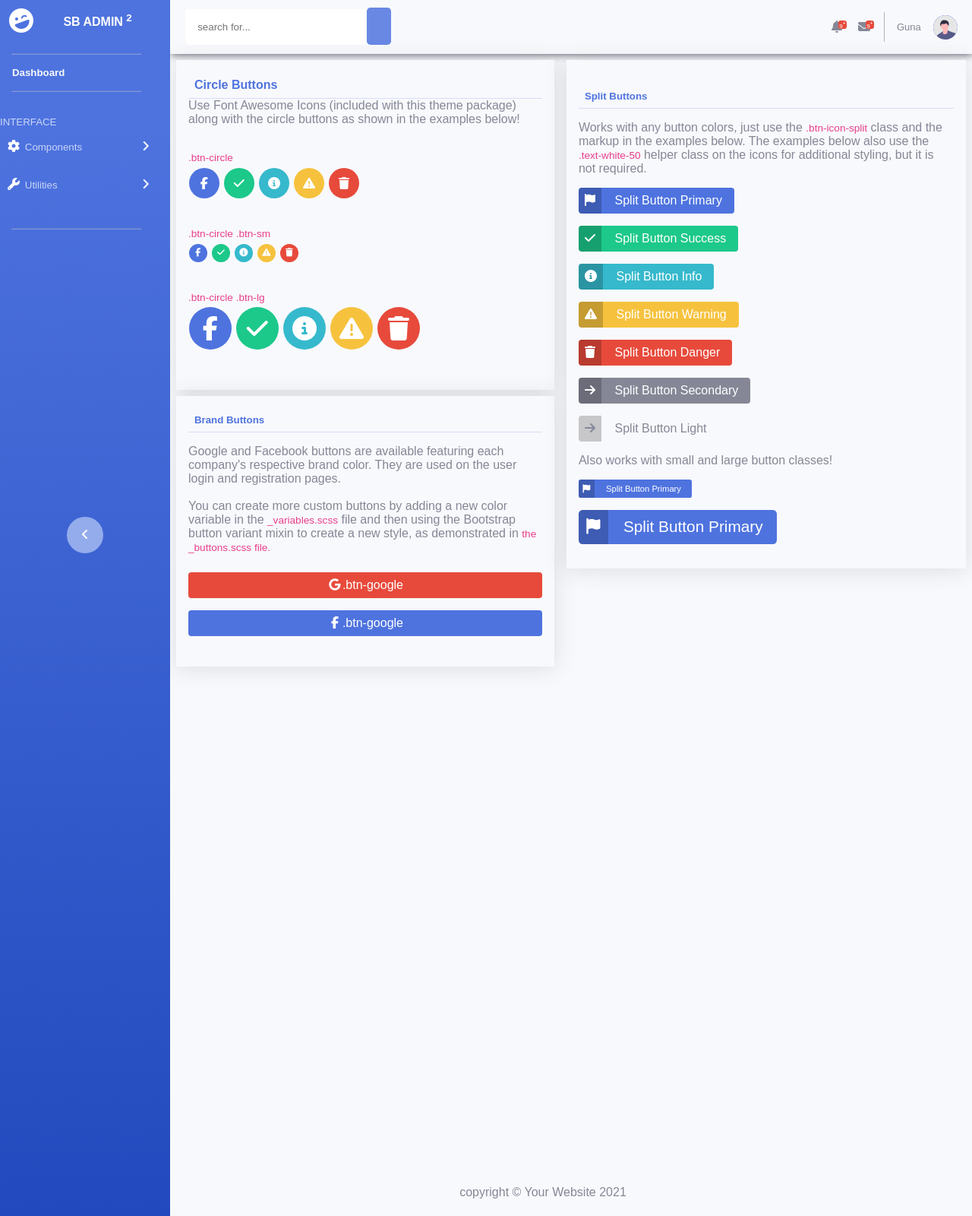
After one commit to gamersdestiny/SB-Admin-clone, a Django app: page /buttons/ in a window 1280 px wide. The commit adds this page. Shown: the whole page at 76% size. Run offline with Django 3.2, Linux system fonts and the light colour scheme; some libraries are stand-ins or nearby versions; some web fonts are replaced.

Commit message:
button page completed

```diff
--- /dev/null
+++ b/clone/static/css/buttons.css
@@ -0,0 +1,34 @@
+.buttons-container{
+	display: flex;
+}
+
+.circle-buttons, .brand-buttons, .split-buttons{
+	margin: .5rem;
+	padding: 1rem;
+}
+
+.btn-circle-cont{
+	display: flex;
+	flex-direction: column;
+}
+
+.brand-btn-container{
+	display: flex;
+	flex-direction: column;
+}
+.brand-btn{
+	display: inline-flex;
+	justify-content: center;
+	width: 100%;
+	margin: .5rem auto;
+}
+
+/* =======================================plit buttons===================================== */
+
+.split-buttons>*{
+	margin: 1rem 0;
+}
+
+.bb-content>*{
+	margin: 1rem 0;
+}
--- a/clone/static/css/style.css
+++ b/clone/static/css/style.css
@@ -26,6 +26,7 @@
     --danger: #e74a3b;
     --light: #f8f9fc;
     --dark: #5a5c69;
+	--code-color: #e83e8c;
 }
 
 *{
@@ -51,17 +52,21 @@ li{
 	list-style: none;
 }
 /* ==================================navbar==================================================== */
+
 .navbar-section{
-	display: flex;
-	flex-direction: column;
 	float: left;
 	width: 14rem;
-	height: 200vh;
+	min-height: 200vh;
 	background: #4e73df;
+	background-color: #4e73df;
+	background-image: linear-gradient(180deg,#4e73df 10%,#224abe 100%);
+	background-size: cover;
 	position: relative;
 }
 
 .navbar{
+	display: flex;
+	flex-direction: column;
 	align-self: center;
 	color: white;
 	width: 90%;
@@ -271,6 +276,6 @@ li{
 	position: absolute;
 	left: 55%;
 	transform: translateX(-45%);
-	bottom: -5rem;
+	top: 195vh;
 	color: var(--secondary);
 }
--- a/clone/static/css/utilities.css
+++ b/clone/static/css/utilities.css
@@ -22,30 +22,114 @@
 
 .primary{
 	background: #4e73df;
+	color: var(--white);
 }
 
 .success{
 	background: #1cc88a;
+	color: var(--white);
 }
 .info{
 	background: #36b9cc;
+	color: var(--white);
 }
 .warning{
 	background: #f6c23e;
+	color: var(--white);
 }
 .danger{
 	background: #e74a3b;
+	color: var(--white);
 }
 .secondary{
 	background: #858796;
+	color: var(--white);
 }
 .light{
 	background: #f8f9fc;
+	color: var(--secondary);
 }
 .dark{
 	background: #5a5c69;
+	color: var(--white);
 }
 
 .shadow{
 	box-shadow: 0 .15rem 1.75rem 0 rgba(58,59,69,.15);
 }
+
+.btn-circle{
+	border-radius: 100%;
+	height: 2.5rem;
+	width: 2.5rem;
+	font-size: 1rem;
+	margin: .3rem .05rem;
+	display: inline-flex;
+	align-items: center;
+	justify-content: center;
+	text-decoration: none;
+}
+
+.btn-sm{
+	font-size: .7rem;
+	height: 1.5rem;
+	width: 1.5rem;
+}
+
+.btn-lg{
+	font-size: 2rem;
+	height: 3.5rem;
+	width: 3.5rem;
+}
+
+.btn-circle-cont{
+	margin: 2rem auto;
+}
+
+.brand-btn{
+	text-decoration: none;
+	width: 100%;
+	padding: .5rem 1rem;
+	border-radius: .25em;
+}
+
+/* =========================split-btn========================== */
+.sp-container{
+	display: flex;
+	align-items: center;
+	justify-content: left;
+	border-radius: .25em;
+	width: max-content;
+}
+
+.sp-container>*{
+	padding: .5em;
+}
+
+.split-btn{
+	margin-right: .1rem;
+	border-top-left-radius: .25em;
+	border-bottom-left-radius: .25em;
+	/* padding: .5rem; */
+}
+
+.sp-text{
+	margin: 0 .5rem;
+}
+
+.split-icon{
+	background: rgba(0, 0, 0, .2);
+}
+
+.split-btn-sm{
+	font-size: .7rem;
+}
+
+.split-btn-lg{
+	font-size: 1.3rem;
+}
+
+code{
+	color: var(--code-color);
+	font-size: .85rem;
+}
--- /dev/null
+++ b/clone/templates/buttons.html
@@ -0,0 +1,134 @@
+{% extends 'index.html' %}
+{% load static %}
+{% block 'css' %}
+	<link rel="stylesheet" href="{% static 'css/buttons.css' %}">
+{% endblock %}
+
+{% block 'title' %}
+	<title>Buttons - SB - Admin</title>
+{% endblock %}
+
+{% block content %}
+
+<section class="buttons-container">
+	<div class="card-wrapper">
+		<div class="circle-buttons ruby-card">
+			<div class="cont-top">
+				<h4 class="title-ruby">Circle Buttons</h4>
+			</div>
+			<div class="cb-content">
+				<p class="cb-text">
+					Use Font Awesome Icons (included with this theme package) along with the circle buttons as shown in the examples below!
+				</p>
+				<div class="btn-circle-cont">
+					<div class="btn-circle-title">
+						<code>.btn-circle</code>
+					</div>
+					<div class="btn-circle-btns">
+						<a href="#" class="btn-circle primary"><i class="fab fa-facebook-f"></i></a>
+						<a href="#" class="btn-circle success"><i class="fas fa-check"></i></a>
+						<a href="#" class="btn-circle info"><i class="fas fa-info-circle"></i></a>
+						<a href="#" class="btn-circle warning"><i class="fas fa-exclamation-triangle"></i></a>
+						<a href="#" class="btn-circle danger"><i class="fas fa-trash"></i></a>
+					</div>
+				</div>
+				<div class="btn-circle-cont">
+					<div class="btn-circle-title">
+						<code>.btn-circle .btn-sm</code>
+					</div>
+						<div class="btn-circle-btns">
+							<a href="#" class="btn-circle btn-sm primary"><i class="fab fa-facebook-f"></i></a>
+							<a href="#" class="btn-circle btn-sm success"><i class="fas fa-check"></i></a>
+							<a href="#" class="btn-circle btn-sm info"><i class="fas fa-info-circle"></i></a>
+							<a href="#" class="btn-circle btn-sm warning"><i class="fas fa-exclamation-triangle"></i></a>
+							<a href="#" class="btn-circle btn-sm danger"><i class="fas fa-trash"></i></a>
+						</div>
+				</div>
+				<div class="btn-circle-cont">
+					<div class="btn-circle-title">
+						<code>.btn-circle .btn-lg</code>
+					</div>
+					<div class="btn-circle-btns">
+						<a href="#" class="btn-circle btn-lg primary"><i class="fab fa-facebook-f"></i></a>
+						<a href="#" class="btn-circle btn-lg success"><i class="fas fa-check"></i></a>
+						<a href="#" class="btn-circle btn-lg info"><i class="fas fa-info-circle"></i></a>
+						<a href="#" class="btn-circle btn-lg warning"><i class="fas fa-exclamation-triangle"></i></a>
+						<a href="#" class="btn-circle btn-lg danger"><i class="fas fa-trash"></i></a>
+					</div>
+				</div>
+			</div>
+		</div>
+		<div class="brand-buttons ruby-card">
+			<div class="cont-top">
+				<h5 class="title-ruby">Brand Buttons</h5>
+			</div>
+			<div class="bb-content">
+				<p class="cb-text">
+					Google and Facebook buttons are available featuring each company's respective brand color. They are used on the user login and registration pages.
+					<br><br>
+					You can create more custom buttons by adding a new color variable in the <code>_variables.scss</code> file and then using the Bootstrap button variant mixin to create a new style, as demonstrated in <code>the _buttons.scss file.</code>
+				</p>
+				<div class="brand-btn-container">
+					<a href="#" class="brand-btn danger"><i class="fab fa-google fa-fw"></i> .btn-google</a>
+					<a href="#" class="brand-btn primary"><i class="fab fa-facebook-f fa-fw"></i> .btn-google</a>
+				</div>
+			</div>
+		</div>
+
+	</div>
+	<div class="card-wrapper">
+		<div class="split-buttons ruby-card">
+			<div class="cont-top">
+				<h5 class="title-ruby">Split Buttons</h5>
+			</div>
+			<div class="bb-content">
+				<p class="cb-text">
+					Works with any button colors, just use the <code>.btn-icon-split</code> class and the markup in the examples below. The examples below also use the <code>.text-white-50</code> helper class on the icons for additional styling, but it is not required.
+				</p>
+				<div class="sp-container primary">
+					<a href="#" class="split-btn primary split-icon"><i class="fas fa-flag"></i></a>
+					<p class="sp-text">Split Button Primary</p>
+				</div>
+				<div class="sp-container success">
+					<a href="#" class="split-btn success split-icon"><i class="fas fa-check"></i></a>
+					<p class="sp-text">Split Button Success</p>
+				</div>
+				<div class="sp-container info">
+					<a href="#" class="split-btn info split-icon"><i class="fas fa-info-circle"></i></a>
+					<p class="sp-text">Split Button Info</p>
+				</div>
+				<div class="sp-container warning">
+					<a href="#" class="split-btn warning split-icon"><i class="fas fa-exclamation-triangle"></i></a>
+					<p class="sp-text">Split Button Warning</p>
+				</div>
+				<div class="sp-container danger">
+					<a href="#" class="split-btn danger split-icon"><i class="fas fa-trash"></i></a>
+					<p class="sp-text">Split Button Danger</p>
+				</div>
+				<div class="sp-container secondary">
+					<a href="#" class="split-btn secondary split-icon"><i class="fas fa-arrow-right"></i></a>
+					<p class="sp-text">Split Button Secondary</p>
+				</div>
+				<div class="sp-container light">
+					<a href="#" class="split-btn light split-icon"><i class="fas fa-arrow-right"></i></a>
+					<p class="sp-text">Split Button Light</p>
+				</div>
+			</div>
+				<div class="bb-content">
+					<p class="cb-text">
+						Also works with small and large button classes!
+					</p>
+					<div class="sp-container primary split-btn-sm">
+						<a href="#" class="split-btn split-icon primary"><i class="fas fa-flag"></i></a>
+						<p class="sp-text">Split Button Primary</p>
+					</div>
+					<div class="sp-container primary split-btn-lg">
+						<a href="#" class="split-btn split-icon primary"><i class="fas fa-flag"></i></a>
+						<p class="sp-text">Split Button Primary</p>
+					</div>
+				</div>
+			</div>
+	</div>
+</section>
+
+{% endblock %}
--- a/clone/templates/index.html
+++ b/clone/templates/index.html
@@ -16,8 +16,12 @@
 	<link rel="stylesheet" href="{% static 'css/utilities.css' %}">
 	<link rel="stylesheet" href="{% static 'css/dash.css' %}">
 	<link rel="stylesheet" href="{% static 'css/progressBar.css' %}">
+	{% block 'css' %}
 
-	<title>SB-Admin-Home</title>
+	{% endblock %}
+	{% block 'title' %}
+
+	{% endblock %}
 </head>
 <body>
 	<!-- ===========================navbar===================================== -->
@@ -72,8 +76,10 @@
 			<img src="{% static 'svg/undraw_profile.svg' %}" class="top-profile" alt="">
 		</div>
 	</div>
-	{% block content %}
-	{% endblock  %}
+	<div class="wrapper">
+		{% block content %}
+		{% endblock  %}
+	</div>
 	<footer class="copyright">
 		<div class="copy-container">
 			<p class="copy">copyright &copy; Your Website <!--usedjango -->2021</p>
@@ -81,6 +87,7 @@
 	</footer>
 	<!-- =================================custom js===================================== -->
 	<script src="{% static 'js/app.js' %}"></script>
-	<script src="{% static 'js/chart.js' %}"></script>
+	{% block 'jsblock' %}
+	{% endblock %}
 </body>
 </html>
--- a/clone/urls.py
+++ b/clone/urls.py
@@ -4,5 +4,8 @@ from . import views
 from django.contrib.staticfiles.urls import staticfiles_urlpatterns
 
 urlpatterns = [
-	path('', views.home, name="home")
+	path('', views.home, name="home"),
+	path('buttons/', views.buttons, name="buttons"),
+	path('cards/', views.cards, name="cards"),
+
 ]+ staticfiles_urlpatterns()
--- a/clone/views.py
+++ b/clone/views.py
@@ -2,3 +2,9 @@ from django.shortcuts import render
 
 def home(request):
 	return render(request, 'home.html')
+
+def buttons(request):
+	return render(request, 'buttons.html')
+
+def cards(request):
+	return render(request, 'cards.html')
```
Also changed, not shown: clone/templates/cards.html (added, +9 -0 lines), clone/templates/home.html (+9 -1 lines).
